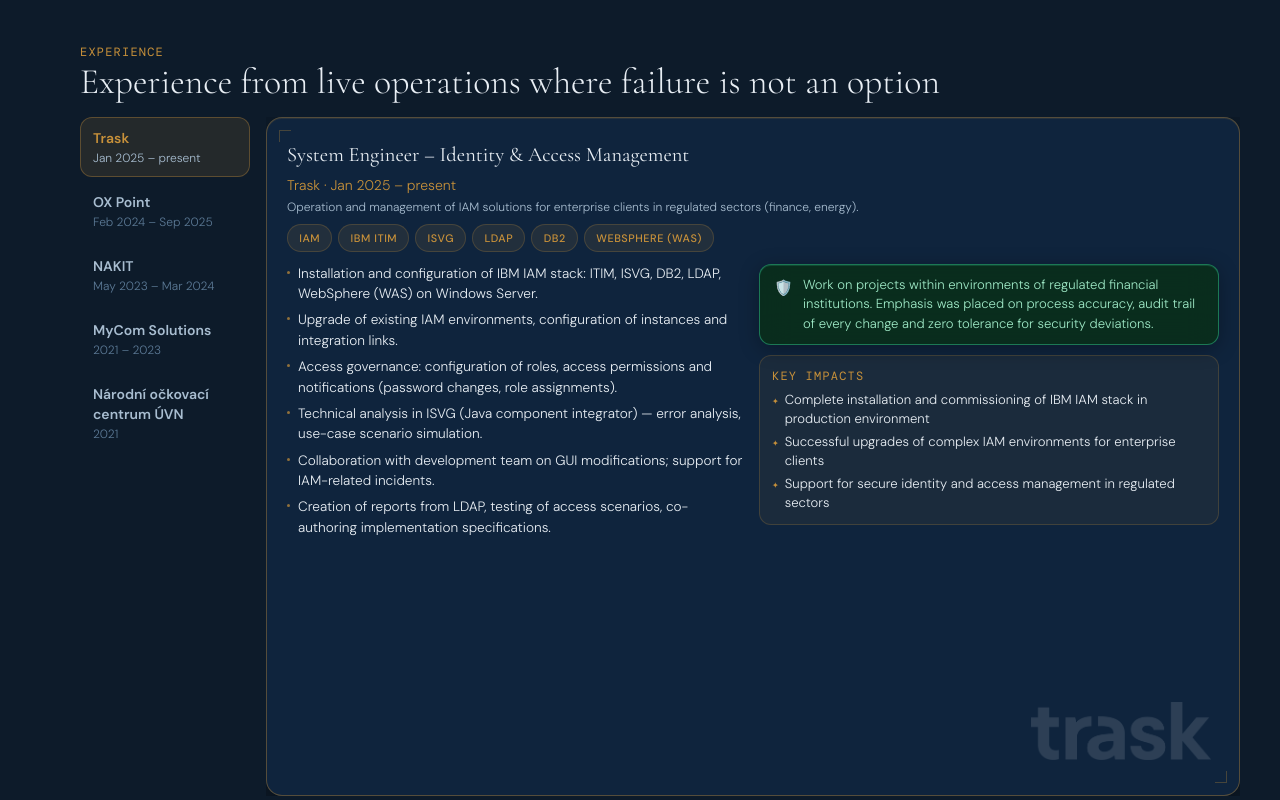
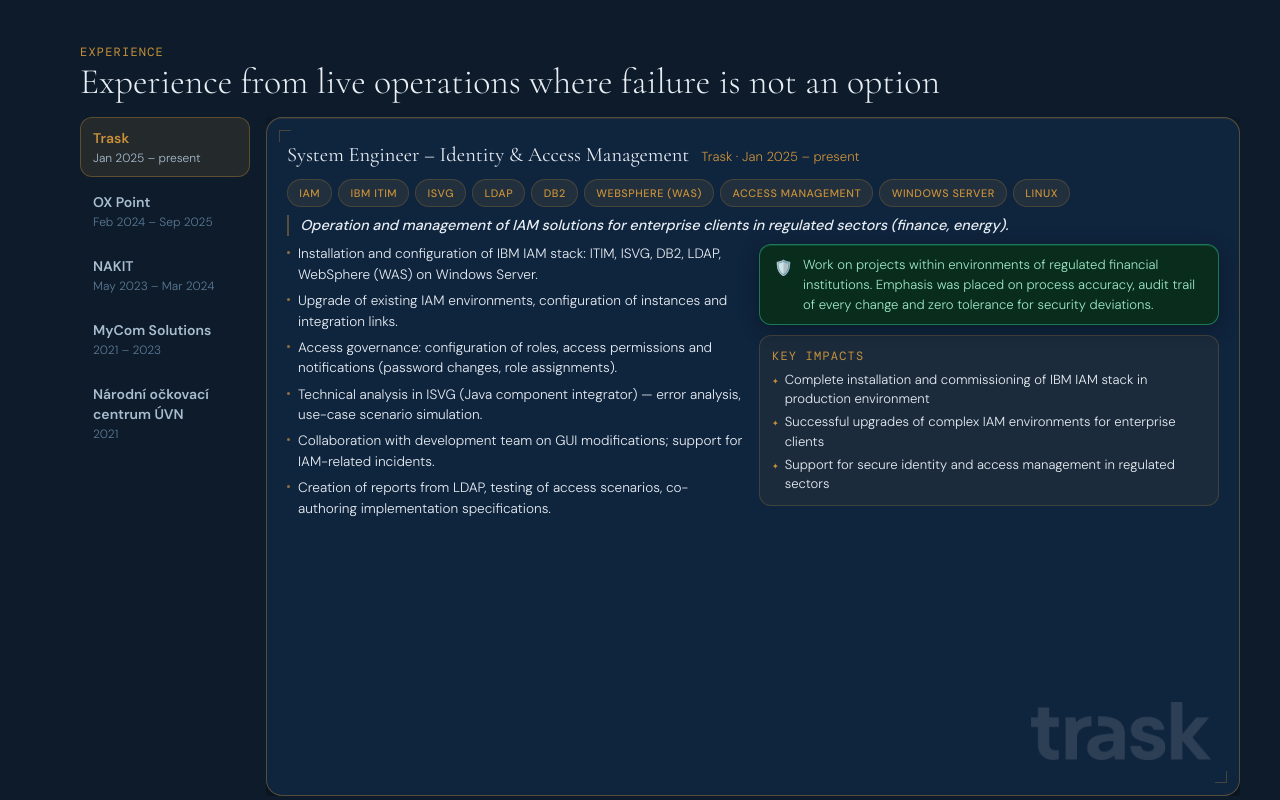
Before and after one commit to MatthewGrygar/personal, a Next.js app: page / in a window 1280 px wide. Shown: the part 2380-3180 px from the top of the page. Built offline with nearby package versions, Linux system fonts and the light colour scheme; a web font is replaced by a local one.

Commit message:
oprava textace

```diff
--- a/src/components/Experience.tsx
+++ b/src/components/Experience.tsx
@@ -105,27 +105,33 @@
                   style={{ display:"block", width:12, height:12, borderBottom:"1.5px solid rgba(200,145,58,0.3)", borderRight:"1.5px solid rgba(200,145,58,0.3)" }} />
 
                 <div className="flex flex-col flex-1 min-h-0 p-5 overflow-hidden">
-                  {/* Header */}
-                  <div className="flex flex-wrap items-start justify-between gap-2 mb-3 flex-shrink-0">
-                    <div>
-                      <h3 className="font-display mb-0.5"
+
+                  {/* Header: název + firma/datum vlevo, tagy celou šířkou nahoře */}
+                  <div className="flex-shrink-0 mb-2">
+                    <div className="flex flex-wrap items-baseline gap-x-3 gap-y-0.5 mb-1.5">
+                      <h3 className="font-display"
                         style={{ fontSize:"clamp(1rem,1.6vw,1.35rem)", fontWeight:400, color:"var(--ink)" }}>
                         {t(active.role, lang)}
                       </h3>
-                      <p className="text-sm" style={{ color:"var(--amber)" }}>
+                      <span style={{ color:"var(--amber)", fontSize:"0.82rem" }}>
                         {active.company} · {t(active.period, lang)}
-                      {active.description && (
-                        <p className="mt-1 text-xs" style={{ color:"var(--ink-soft)", fontWeight:300, lineHeight:1.4 }}>
-                          {t(active.description, lang)}
-                        </p>
-                      )}
-                      </p>
+                      </span>
                     </div>
-                    <div className="flex flex-wrap gap-1.5 justify-end" style={{ maxWidth:"52%" }}>
-                      {active.tags.slice(0,6).map((tag: string) => (
+                    {/* Tagy — celá šířka, všechny */}
+                    <div className="flex flex-wrap gap-1.5 mb-2">
+                      {active.tags.map((tag: string) => (
                         <span key={tag} className="tag-pill">{tag}</span>
                       ))}
                     </div>
+                    {/* Popis pozice — výrazný text */}
+                    {active.description && (
+                      <p style={{ color:"var(--ink)", fontSize:"0.9rem", fontWeight:500,
+                        lineHeight:1.5, fontStyle:"italic",
+                        borderLeft:"2px solid rgba(200,145,58,0.4)",
+                        paddingLeft:"0.7rem" }}>
+                        {t(active.description, lang)}
+                      </p>
+                    )}
                   </div>
 
                   {/* 2-col body */}
--- a/src/components/Pillars.tsx
+++ b/src/components/Pillars.tsx
@@ -81,6 +81,7 @@
                 style={{ ...G.panel,
                   padding:"clamp(0.4rem,1vh,0.7rem) clamp(0.5rem,0.8vw,0.9rem)" }}
               >
+                {/* Číslo v malém boxíku vlevo */}
                 <div style={{
                   width:"clamp(30px,3.2vh,40px)", minWidth:"clamp(30px,3.2vh,40px)",
                   height:"clamp(30px,3.2vh,40px)",
@@ -94,8 +95,9 @@
                     color:"var(--amber)", lineHeight:1 }}>{num}</span>
                 </div>
 
+                {/* Nadpis tučně, pak tělo */}
                 <div style={{ flex:1, minWidth:0 }}>
-                  <p style={{ fontSize:"clamp(0.82rem,1.2vh,0.95rem)", fontWeight:600,
+                  <p style={{ fontSize:"clamp(0.82rem,1.2vh,0.95rem)", fontWeight:700,
                     color:"var(--ink)", lineHeight:1.2,
                     marginBottom:"clamp(0.1rem,0.3vh,0.18rem)" }}>
                     {title}
--- a/src/components/Projects.tsx
+++ b/src/components/Projects.tsx
@@ -32,7 +32,7 @@
     <div ref={ref} className="relative flex h-dvh w-full overflow-hidden"
       style={{ background: "transparent" }}>
 
-      <div className="relative z-10 flex h-full flex-col pl-20 pr-6 md:pr-12 m-section" style={{ width:"100%", paddingTop:"clamp(0.8rem,2vh,1.5rem)", paddingBottom:"clamp(0.6rem,1.5vh,1.2rem)" }}>
+      <div className="relative z-10 flex h-full flex-col pl-20 pr-6 md:pr-12 m-section" style={{ width:"100%", paddingTop:"clamp(0.6rem,1.5vh,1.2rem)", paddingBottom:"clamp(0.4rem,1vh,0.8rem)" }}>
 
         <motion.p initial={{ opacity:0 }} animate={inView?{opacity:1}:{}}
           className="mb-0.5 text-xs uppercase tracking-widest"
@@ -48,7 +48,7 @@
 
         {/* 3×2 grid */}
         <div className="grid gap-3 m-3col m-projects-grid"
-          style={{ gridTemplateColumns:"repeat(3,1fr)", gridAutoRows:"1fr", alignContent:"start" }}>
+          style={{ gridTemplateColumns:"repeat(3,1fr)", gridAutoRows:"clamp(120px,calc((100vh - 10rem)/2),220px)", alignContent:"start" }}>
           {proj.items.map((item: any, i: number) => (
             <motion.div key={i}
               initial={{ opacity:0, y:16, scale:0.98 }}
```
